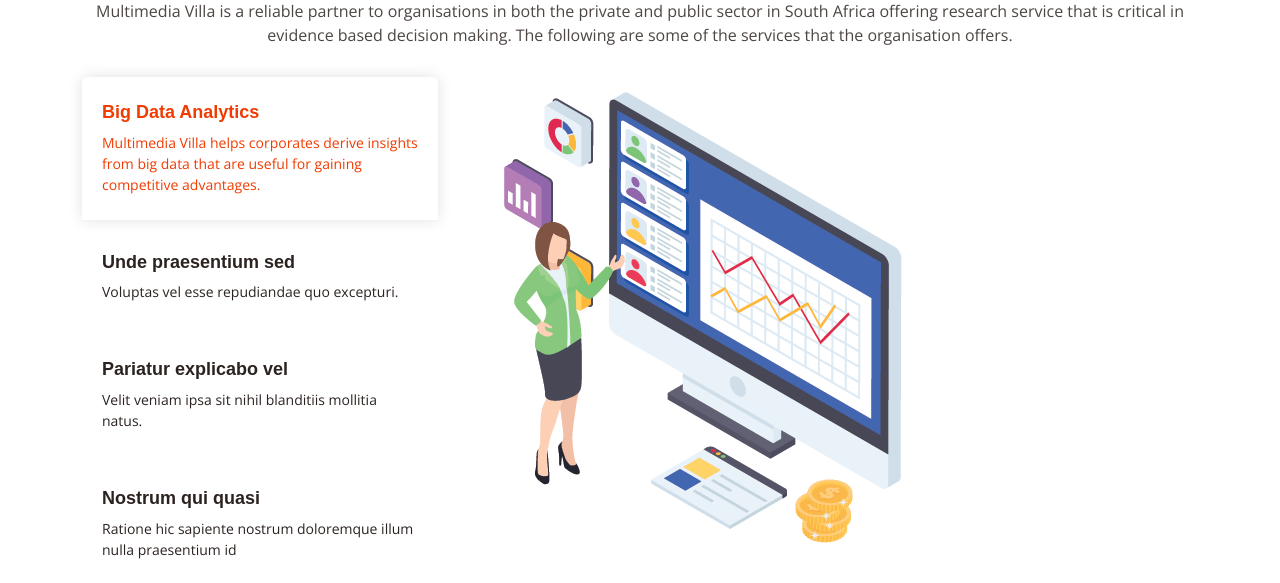
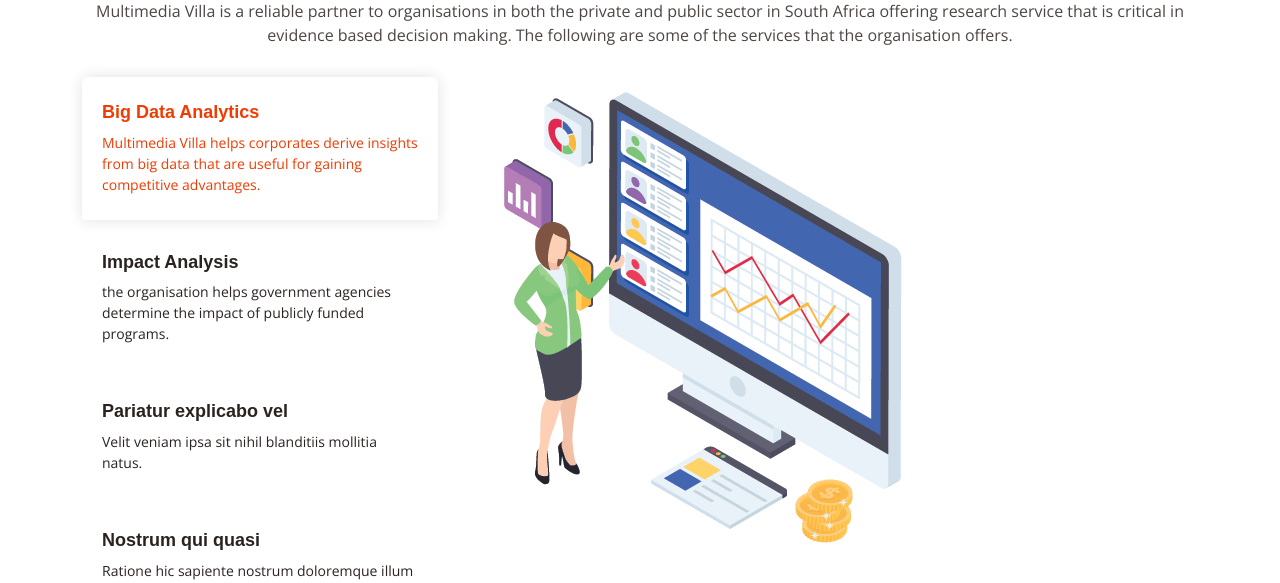
Before and after one commit to Carrington-dev/i-am-emerge, a Django app: page /services in a window 1280 px wide. Shown: the part 1397-1980 px from the top of the page. Run offline with Django 4.2, Linux system fonts and the light colour scheme; some libraries are stand-ins or nearby versions; some web fonts are replaced.

Commit message:
Fixed feature impact analysis

```diff
--- a/templates/basic/services.html
+++ b/templates/basic/services.html
@@ -145,8 +145,8 @@
             </li>
             <li class="nav-item mt-2">
               <a class="nav-link" data-bs-toggle="tab" href="#tab-2">
-                <h4>Unde praesentium sed</h4>
-                <p>Voluptas vel esse repudiandae quo excepturi.</p>
+                <h4>Impact Analysis</h4>
+                <p>the organisation helps government agencies determine the impact of publicly funded programs.</p>
               </a>
             </li>
             <li class="nav-item mt-2">
```
